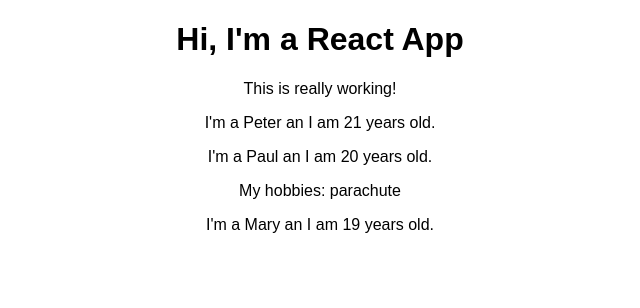
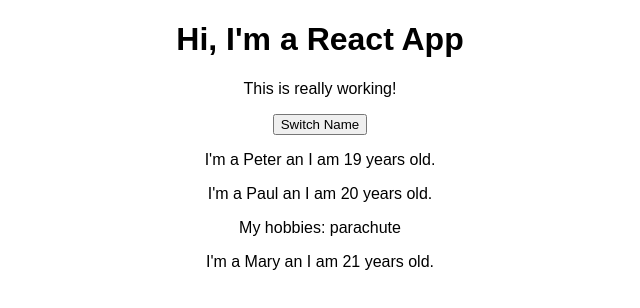
Before and after one commit to makomweb/notes-react-course, a React (Create React App) app in the folder react-complete-guide/: page / in a window 1280 px wide. Shown: the top 308 px of the page, without its empty margins (320-960 px from the left). Built offline with nearby package versions, Linux system fonts and the light colour scheme.

Commit message:
use state to pass values to the Person components

```diff
--- a/react-complete-guide/src/App.js
+++ b/react-complete-guide/src/App.js
@@ -3,14 +3,23 @@ import './App.css';
 import Person from './Person/Person.js';
 
 class App extends Component {
+  state = {
+    persons: [
+      { name: 'Peter', age: 19 },
+      { name: 'Paul', age: 20 },
+      { name: 'Mary', age: 21 }
+    ]
+  }
+
   render() {
     return (
       <div className="App">
         <h1>Hi, I'm a React App</h1>
         <p>This is really working!</p>
-        <Person name="Peter" age="21" />
-        <Person name="Paul" age="20">My hobbies: parachute</Person>
-        <Person name="Mary" age="19" />
+        <button>Switch Name</button>
+        <Person name={this.state.persons[0].name} age={this.state.persons[0].age} />
+        <Person name={this.state.persons[1].name} age={this.state.persons[1].age} >My hobbies: parachute</Person>
+        <Person name={this.state.persons[2].name} age={this.state.persons[2].age} />
       </div>
     );
     //return React.createElement('div', { className: 'App' }, React.createElement('h1', null, 'Hi, I\'m a React App'));
```
